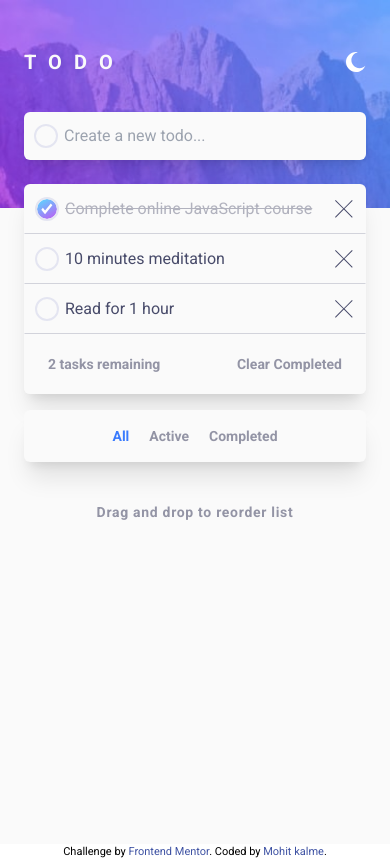
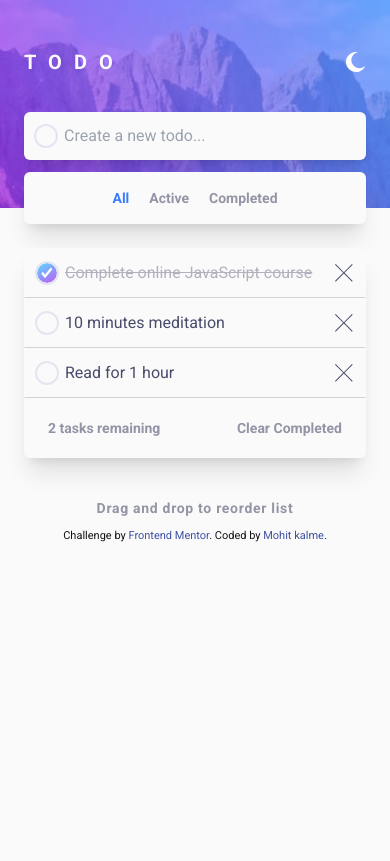
Before and after one commit to mohitkalme/frontend-mentor-todo-list-app, a React (Create React App) app: page / in a window 390 px wide. Built offline with nearby package versions, Linux system fonts and the light colour scheme.

Commit message:
html-structure-changed

```diff
--- a/public/index.html
+++ b/public/index.html
@@ -23,17 +23,20 @@
     <title>Frontend Mentor | Todo app</title>
 
     <style>
-      .attribution { font-size: 11px; text-align: center; }
+      .attribution {margin-top: 10px; font-size: 11px; text-align: center; }
       .attribution a { color: hsl(228, 45%, 44%); }
+
+      .dark .attribution{
+        color: hsl(236, 33%, 92%);
+      }
+      .light .attribution{
+        color: hsl(228, 11%, 9%);
+      }
     </style>
   </head>
   <body>
     <noscript>You need to enable JavaScript to run this app.</noscript>
     <div id="root"></div>
 
-    <div class="attribution">
-      Challenge by <a href="https://www.frontendmentor.io?ref=challenge" target="_blank">Frontend Mentor</a>.
-      Coded by <a href="https://www.instagram.com/mohitkalme21/?hl=en" target="_blank">Mohit kalme</a>.
-    </div>
   </body>
 </html>
--- a/src/App.css
+++ b/src/App.css
@@ -63,11 +63,11 @@ background: linear-gradient(150deg, hsl(192, 100%, 67%), hsl(280, 87%, 65%));
 .dark .filterClicked{
     color: hsl(220, 98%, 61%);
 }
-@media screen and (min-width: 640px) {
+/* @media screen and (min-width: 640px) {
     .list-parent:hover #cross{
         display: block;
     }
-}
+} */
 
   li {
     position: relative;
--- a/src/App.js
+++ b/src/App.js
@@ -1,4 +1,4 @@
-import React, { useState } from "react";
+import React, { useState, useRef } from "react";
 import { Reorder } from "framer-motion"
 import "./App.css";
 import bgDesktopDark from "./images/bg-desktop-dark.jpg";
@@ -29,10 +29,17 @@ function App(props) {
 
   React.useEffect(() => {
     localStorage.setItem("theme", theme);
+
+    if(theme==='dark'){
+      document.body.style.backgroundColor = `hsl(235, 21%, 11%)`
+    }else{
+      document.body.style.backgroundColor = `hsl(0, 0%, 98%)`
+    }
   }, [theme]);
 
   const [tasks, setTasks] = useState(props.tasks);
   const [filter, setFilter] = useState("All");
+  const constraintsRef = useRef(null)
 
   function toggleTaskCompleted(id) {
     console.log("running on render");
@@ -109,15 +116,43 @@ function App(props) {
 
           <Form addTask={addTask} />
 
+          <div className=" flex sm:hidden mt-3 shadow-xl rounded-md dark:bg-very-dark-desaturated-blue bg-very-light-gray py-4">
+              <ul className=" list-none text-sm font-bold flex mx-auto gap-5 ">
+                <li
+                  onClick={() => setFilter("All")}
+                  className={` dark:text-list-bottom-text  text-light-bottom-text  ${
+                    filter === "All" ? "filterClicked" : ""
+                  }  cursor-pointer`}
+                >
+                  All
+                </li>
+                <li
+                  onClick={() => setFilter("Active")}
+                  className={` ${
+                    filter === "Active" ? "filterClicked" : ""
+                  } dark:text-list-bottom-text  text-light-bottom-text  cursor-pointer`}
+                >
+                  Active
+                </li>
+                <li
+                  onClick={() => setFilter("Completed")}
+                  className={` ${
+                    filter === "Completed" ? "filterClicked" : ""
+                  } dark:text-list-bottom-text  text-light-bottom-text  cursor-pointer`}
+                >
+                  Completed
+                </li>
+              </ul>
+            </div>
+
           <div className="mt-6 ">
             <div className="rounded-md shadow-xl overflow-hidden ">
                 <Reorder.Group
                 axis="y"
                 values={tasks}
-                style={{display:"flex",flexDirection:"column",maxHeight:"20rem",overflowX:'hidden',overflowY:'auto'}}
+                style={{display:"flex",flexDirection:"column",overflow:'hidden'}}
                 onReorder={setTasks}
-                layoutScroll
-                className="scrollbar"
+                ref={constraintsRef}
                 >
                     {
                       tasks
@@ -128,6 +163,7 @@ function App(props) {
                           task={task}
                           deleteTask={deleteTask}
                           toggleTaskCompleted={toggleTaskCompleted}
+                          constraintsRef={constraintsRef}
                         />
                       ))
                     }
@@ -172,38 +208,16 @@ function App(props) {
               </div>
             </div>
 
-            <div className=" flex sm:hidden mt-4 shadow-xl rounded-md dark:bg-very-dark-desaturated-blue bg-very-light-gray py-4">
-              <ul className=" list-none text-sm font-bold flex mx-auto gap-5 ">
-                <li
-                  onClick={() => setFilter("All")}
-                  className={` dark:text-list-bottom-text  text-light-bottom-text  ${
-                    filter === "All" ? "filterClicked" : ""
-                  }  cursor-pointer`}
-                >
-                  All
-                </li>
-                <li
-                  onClick={() => setFilter("Active")}
-                  className={` ${
-                    filter === "Active" ? "filterClicked" : ""
-                  } dark:text-list-bottom-text  text-light-bottom-text  cursor-pointer`}
-                >
-                  Active
-                </li>
-                <li
-                  onClick={() => setFilter("Completed")}
-                  className={` ${
-                    filter === "Completed" ? "filterClicked" : ""
-                  } dark:text-list-bottom-text  text-light-bottom-text  cursor-pointer`}
-                >
-                  Completed
-                </li>
-              </ul>
-            </div>
+
 
             <p className="dark:text-list-bottom-text text-light-bottom-text text-center font-bold text-sm tracking-wider mt-10 sm:mt-12">
               Drag and drop to reorder list
             </p>
+
+            <div className="attribution dark:text-very-light-grayish-blue text-very-dark-desaturated-blue">
+      Challenge by <a rel="noreferrer" href="https://www.frontendmentor.io?ref=challenge" target="_blank">Frontend Mentor</a>.
+      Coded by <a rel="noreferrer" href="https://www.instagram.com/mohitkalme21/?hl=en" target="_blank">Mohit kalme</a>.
+    </div>
           </div>
         </div>
       </div>
--- a/src/components/List.js
+++ b/src/components/List.js
@@ -1,22 +1,31 @@
 import React from "react";
-import { useMotionValue, Reorder } from "framer-motion";
+import { useMotionValue, Reorder} from "framer-motion";
 import { useRaisedShadow } from "./use-raised-shadow";
 import iconCross from "../images/icon-cross.svg";
 import iconCheck from '../images/icon-check.svg';
 import '../App.css';
 
-export default function List( { task,deleteTask,toggleTaskCompleted } ) {
+export default function List( { task,deleteTask,toggleTaskCompleted, constraintsRef } ) {
 
   const y = useMotionValue(0);
   const boxShadow = useRaisedShadow(y);
 
+  const spring = {
+    type: "spring",
+    stiffness: 700,
+    damping: 40
+  };
+
+
   return (
-    <Reorder.Item value={task} id={task.id} style={{ boxShadow, y }}>
+    <Reorder.Item layout  drag="y" dragConstraints={ constraintsRef} dragElastic={0.1} transition={spring} value={task} id={task.id} style={{ boxShadow, y }}>
 
     <div
       className="list-parent relative cursor-pointer flex items-center border border-solid border-transparent dark:border-b-very-dark-grayish-blue border-b-light-border-b  dark:bg-very-dark-desaturated-blue bg-very-light-gray p-3 sm:py-[18px] sm:px-[22px]"
     >
       <div className="overflow-hidden relative w-5 h-5 sm:w-7 sm:h-7  outline-2 outline outline-hover-light-grayish-blue hover:outline-light-grayish-blue dark:outline-very-dark-grayish-blue dark:hover:outline-dark-grayish-blue rounded-[50%] ">
+
+
         <input
           type="checkbox"
           defaultChecked={task.listCheckbox}
@@ -24,6 +33,7 @@ export default function List( { task,deleteTask,toggleTaskCompleted } ) {
           onChange={()=>{toggleTaskCompleted(task.id)}}
 
         />
+
 
         <div className="blue-bg w-full h-full rounded-full flex items-center justify-center">
           <img src={iconCheck} className="w-[12px] h-[12px]" alt="icon check" />
@@ -33,7 +43,7 @@ export default function List( { task,deleteTask,toggleTaskCompleted } ) {
       <p id={(task.completed && task.listCheckbox) ? "strike" : ""} className="dark:bg-very-dark-desaturated-blue break-all bg-very-light-gray dark:text-light-grayish-blue text-input-text-light m-0 flex-1 ml-2 sm:ml-5 text-base font-normal border-0 outline-0">
         {task.name}
       </p>
-      <div id="cross" className="block sm:hidden"  onClick={() =>deleteTask(task.id)}>
+      <div id="cross" className="block"  onClick={() =>deleteTask(task.id)}>
         <img src={iconCross} alt="cross icon" />
       </div>
     </div>
--- a/src/index.css
+++ b/src/index.css
@@ -43,3 +43,9 @@ body {
 
   /* font-size: 18px; */
 }
+html, body, #root,.dark,.light{
+  height: 100%;
+}
+#root{
+  isolation: isolate;
+}
```
